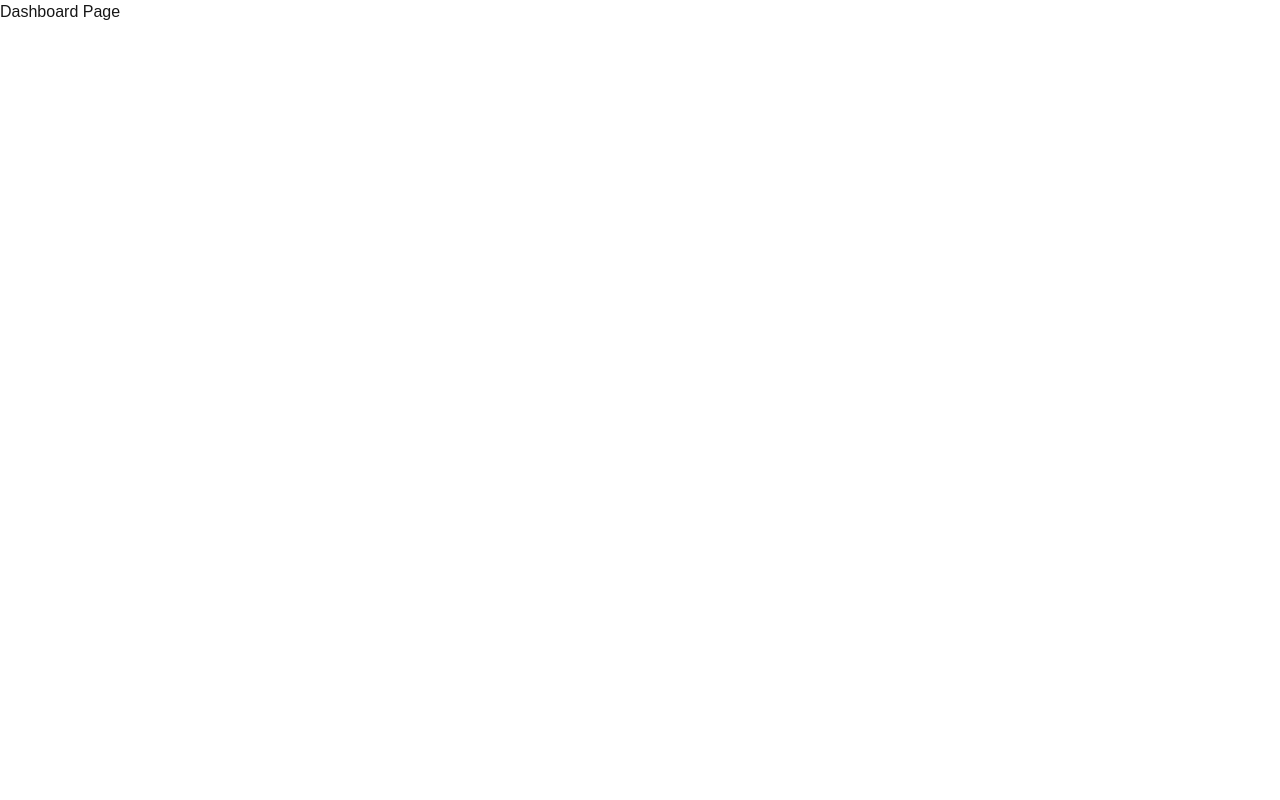
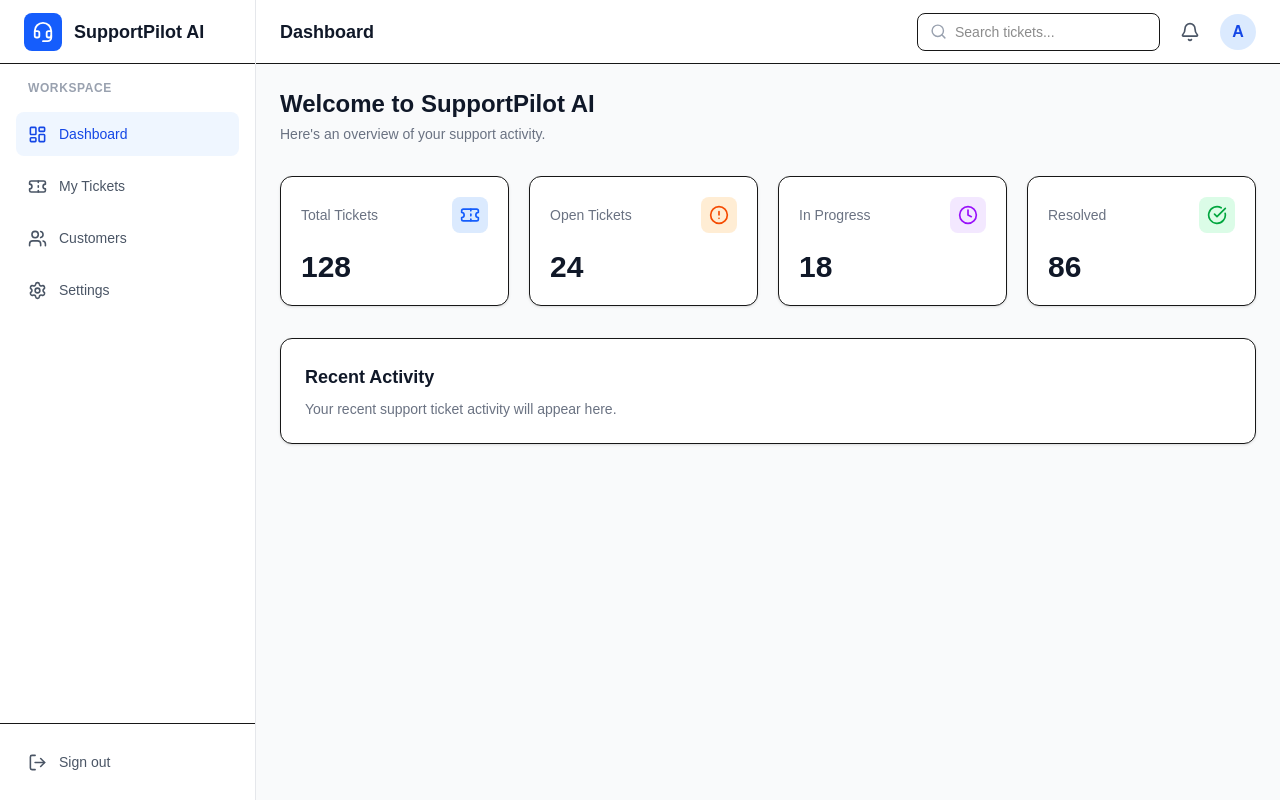
Before and after one commit to Anzumul-Jubayer/supportpilot-ai-client, a Next.js app: page /dashboard in a window 1280 px wide. Built offline with nearby package versions, Linux system fonts and the light colour scheme.

Commit message:
dashboard-layout

```diff
--- a/app/(dashboard)/dashboard/page.tsx
+++ b/app/(dashboard)/dashboard/page.tsx
@@ -1,3 +1,86 @@
+
+import {
+  Ticket,
+  Clock,
+  CheckCircle,
+  AlertCircle,
+} from "lucide-react";
+
+const stats = [
+  {
+    title: "Total Tickets",
+    value: "128",
+    icon: Ticket,
+    color: "bg-blue-100 text-blue-600",
+  },
+  {
+    title: "Open Tickets",
+    value: "24",
+    icon: AlertCircle,
+    color: "bg-orange-100 text-orange-600",
+  },
+  {
+    title: "In Progress",
+    value: "18",
+    icon: Clock,
+    color: "bg-purple-100 text-purple-600",
+  },
+  {
+    title: "Resolved",
+    value: "86",
+    icon: CheckCircle,
+    color: "bg-green-100 text-green-600",
+  },
+];
+
 export default function DashboardPage() {
-  return <main>Dashboard Page</main>;
+  return (
+    <div className="space-y-8">
+      <div>
+        <h1 className="text-2xl font-bold text-gray-900">
+          Welcome to SupportPilot AI
+        </h1>
+        <p className="mt-1 text-sm text-gray-500">
+          Here's an overview of your support activity.
+        </p>
+      </div>
+
+      <div className="grid gap-5 sm:grid-cols-2 xl:grid-cols-4">
+        {stats.map((stat) => {
+          const Icon = stat.icon;
+
+          return (
+            <div
+              key={stat.title}
+              className="rounded-xl border bg-white p-5 shadow-sm"
+            >
+              <div className="flex items-center justify-between">
+                <p className="text-sm text-gray-500">
+                  {stat.title}
+                </p>
+
+                <div className={`rounded-lg p-2 ${stat.color}`}>
+                  <Icon size={20} />
+                </div>
+              </div>
+
+              <h2 className="mt-4 text-3xl font-bold text-gray-900">
+                {stat.value}
+              </h2>
+            </div>
+          );
+        })}
+      </div>
+
+      <div className="rounded-xl border bg-white p-6 shadow-sm">
+        <h2 className="text-lg font-semibold text-gray-900">
+          Recent Activity
+        </h2>
+
+        <p className="mt-2 text-sm text-gray-500">
+          Your recent support ticket activity will appear here.
+        </p>
+      </div>
+    </div>
+  );
 }
--- /dev/null
+++ b/app/(dashboard)/layout.tsx
@@ -0,0 +1,10 @@
+
+import DashboardLayout from "@/components/layout/dashboard-layout";
+
+export default function Layout({
+  children,
+}: {
+  children: React.ReactNode;
+}) {
+  return <DashboardLayout>{children}</DashboardLayout>;
+}
--- /dev/null
+++ b/components/layout/dashboard-layout.tsx
@@ -0,0 +1,25 @@
+
+import Sidebar from "./sidebar";
+import Header from "./header";
+
+export default function DashboardLayout({
+  children,
+}: {
+  children: React.ReactNode;
+}) {
+  return (
+    <div className="flex min-h-screen bg-gray-50">
+      <div className="hidden md:block">
+        <Sidebar />
+      </div>
+
+      <div className="flex min-w-0 flex-1 flex-col">
+        <Header />
+
+        <main className="flex-1 p-6">
+          {children}
+        </main>
+      </div>
+    </div>
+  );
+}
--- /dev/null
+++ b/components/layout/header.tsx
@@ -0,0 +1,33 @@
+
+import { Bell, Search } from "lucide-react";
+
+export default function Header() {
+  return (
+    <header className="flex h-16 items-center justify-between border-b bg-white px-6">
+      <div>
+        <h2 className="text-lg font-semibold text-gray-900">
+          Dashboard
+        </h2>
+      </div>
+
+      <div className="flex items-center gap-5">
+        <div className="hidden items-center gap-2 rounded-lg border px-3 py-2 md:flex">
+          <Search size={17} className="text-gray-400" />
+          <input
+            type="text"
+            placeholder="Search tickets..."
+            className="w-48 text-sm outline-none"
+          />
+        </div>
+
+        <button aria-label="Notifications">
+          <Bell size={20} className="text-gray-600" />
+        </button>
+
+        <div className="flex h-9 w-9 items-center justify-center rounded-full bg-blue-100 font-semibold text-blue-700">
+          A
+        </div>
+      </div>
+    </header>
+  );
+}
--- /dev/null
+++ b/components/layout/sidebar.tsx
@@ -0,0 +1,87 @@
+
+"use client";
+
+import Link from "next/link";
+import { usePathname } from "next/navigation";
+import {
+  LayoutDashboard,
+  Ticket,
+  Users,
+  Settings,
+  LogOut,
+  Headset,
+} from "lucide-react";
+
+const navigation = [
+  {
+    name: "Dashboard",
+    href: "/dashboard",
+    icon: LayoutDashboard,
+  },
+  {
+    name: "My Tickets",
+    href: "/dashboard/tickets",
+    icon: Ticket,
+  },
+  {
+    name: "Customers",
+    href: "/dashboard/customers",
+    icon: Users,
+  },
+  {
+    name: "Settings",
+    href: "/dashboard/settings",
+    icon: Settings,
+  },
+];
+
+export default function Sidebar() {
+  const pathname = usePathname();
+
+  return (
+    <aside className="flex h-screen w-64 flex-col border-r border-gray-200 bg-white">
+      <div className="flex h-16 items-center gap-3 border-b px-6">
+        <div className="rounded-lg bg-blue-600 p-2 text-white">
+          <Headset size={22} />
+        </div>
+
+        <span className="text-lg font-bold text-gray-900">
+          SupportPilot AI
+        </span>
+      </div>
+
+      <nav className="flex-1 space-y-2 p-4">
+        <p className="mb-4 px-3 text-xs font-semibold uppercase tracking-wider text-gray-400">
+          Workspace
+        </p>
+
+        {navigation.map((item) => {
+          const Icon = item.icon;
+          const isActive = pathname === item.href;
+
+          return (
+            <Link
+              key={item.name}
+              href={item.href}
+              className={`flex items-center gap-3 rounded-lg px-3 py-3 text-sm font-medium transition ${
+                isActive
+                  ? "bg-blue-50 text-blue-700"
+                  : "text-gray-600 hover:bg-gray-100"
+              }`}
+            >
+              <Icon size={19} />
+              {item.name}
+            </Link>
+          );
+        })}
+      </nav>
+
+      <div className="border-t p-4">
+        <button className="flex w-full items-center gap-3 rounded-lg px-3 py-3 text-sm text-gray-600 hover:bg-gray-100">
+          <LogOut size={19} />
+          Sign out
+        </button>
+      </div>
+    </aside>
+  );
+}
```
